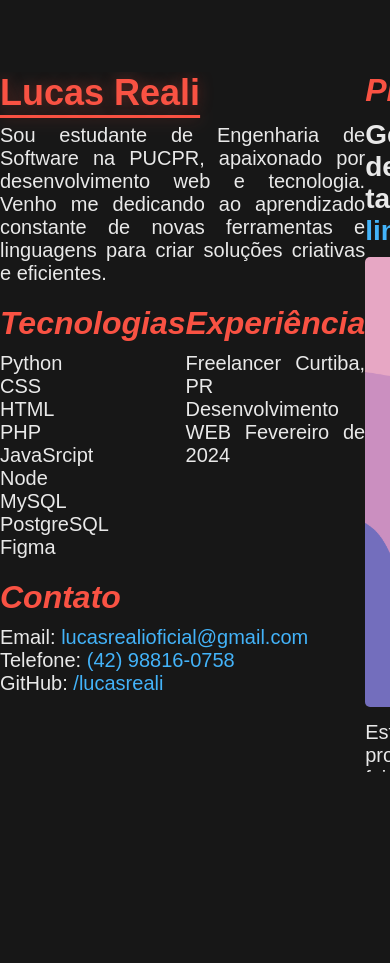
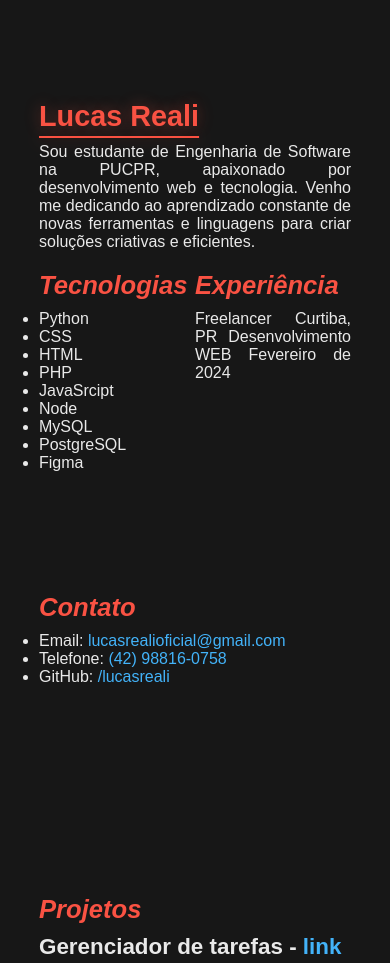
Before and after one commit to lucasreali/lucasreali.github.io, a plain HTML site: page index.html in a window 390 px wide. Shown: the top 963 px of the page. Before the commit the page ends 844 px from the top, so only its background shows below. Drawn offline with Linux system fonts and the light colour scheme; a web font is replaced by a local one.

Commit message:
portabilidade

```diff
--- a/index.html
+++ b/index.html
@@ -59,7 +59,7 @@
             <h2>Projetos</h2>
 
             <div class="projeto">
-                <h3>Gerenciador de tarefas <a href="https://github.com/lucasreali/gerenciador-de-tarefas">link</a> </h3>
+                <h3>Gerenciador de tarefas - <a href="https://github.com/lucasreali/gerenciador-de-tarefas">link</a> </h3>
                 <img src="imgs/gerenciador-de-tarefas.png" alt="imagem gerenciador de tarefas">
                 <p>
                     Este projeto foi desenvolvido para facilitar o gerenciamento de tarefas pessoais ou de equipe.
--- a/style.css
+++ b/style.css
@@ -13,6 +13,7 @@
     box-sizing: border-box;
     text-decoration: none;
     color: var(--white);
+    font-size: 62.5%;
 }
 
 body {
@@ -42,7 +43,7 @@ section {
 .info h1
 {
     text-shadow: 0 0 15px #f952435c;
-    font-size: 36px;
+    font-size: 3.6rem;
     color: var(--red);
     text-decoration: underline;
     text-underline-offset: 10px;
@@ -52,16 +53,17 @@ section {
 
 h2 {
     margin-bottom: 10px;
-    font-size: 32px;
+    font-size: 3.2rem;
     color: var(--red);
     font-style: italic;
 }
 a {
+    font-size: 2rem;
     color: #43B3F9;
 }
 
 p, li {
-    font-size: 20px;
+    font-size: 2rem;
     text-align: justify;
 }
 
@@ -75,8 +77,12 @@ p, li {
     overflow: scroll;
 }
 
+.projeto a {
+    font-size: 2.8rem;
+}
+
 .projeto h3{
-    font-size: 28px;
+    font-size: 2.8rem;
     margin-bottom: 10px;
 }
 
@@ -95,3 +101,47 @@ hr {
     color: #e42d2d1a;
     background-color: #000;
 }
+
+/* *Responsividade Celular */
+
+@media  (max-width: 1300px){
+
+    body {
+        display: unset;
+    }
+
+    section {
+        width: 100%;
+        align-items: center;
+        padding-top: 100px;
+        flex-direction: column;
+        overflow: unset;
+        height: unset;
+    }
+
+    .info {
+        max-width: unset;
+        width: 80%;
+        grid-template-rows: 1fr 2fr 2fr;
+    }
+
+    .projetos {
+        overflow: unset;
+    }
+}
+
+@media (max-width: 900px) {
+
+    * {
+        font-size: 50%;
+    }
+
+    .projetos {
+        width: 80%;
+    }
+
+    .projeto img {
+        width: 100%;
+        height: unset;
+    }
+}
```
